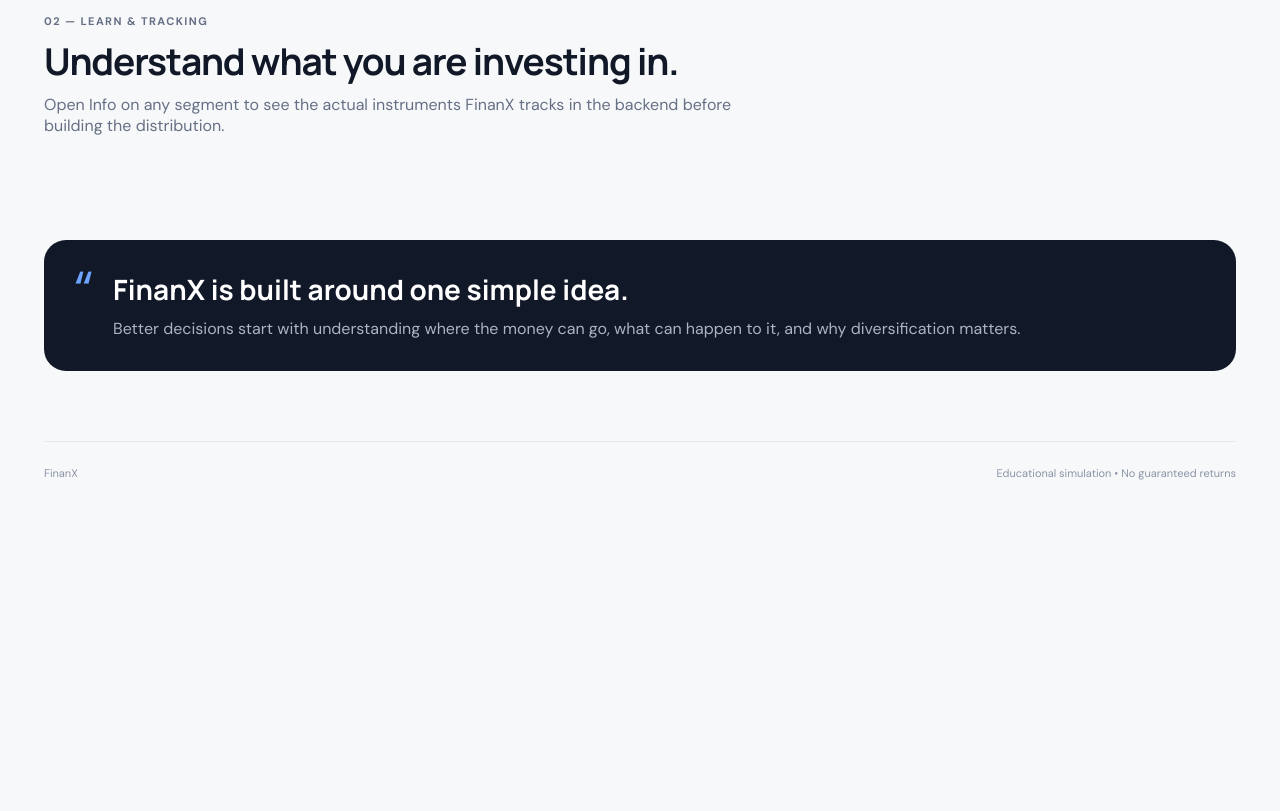
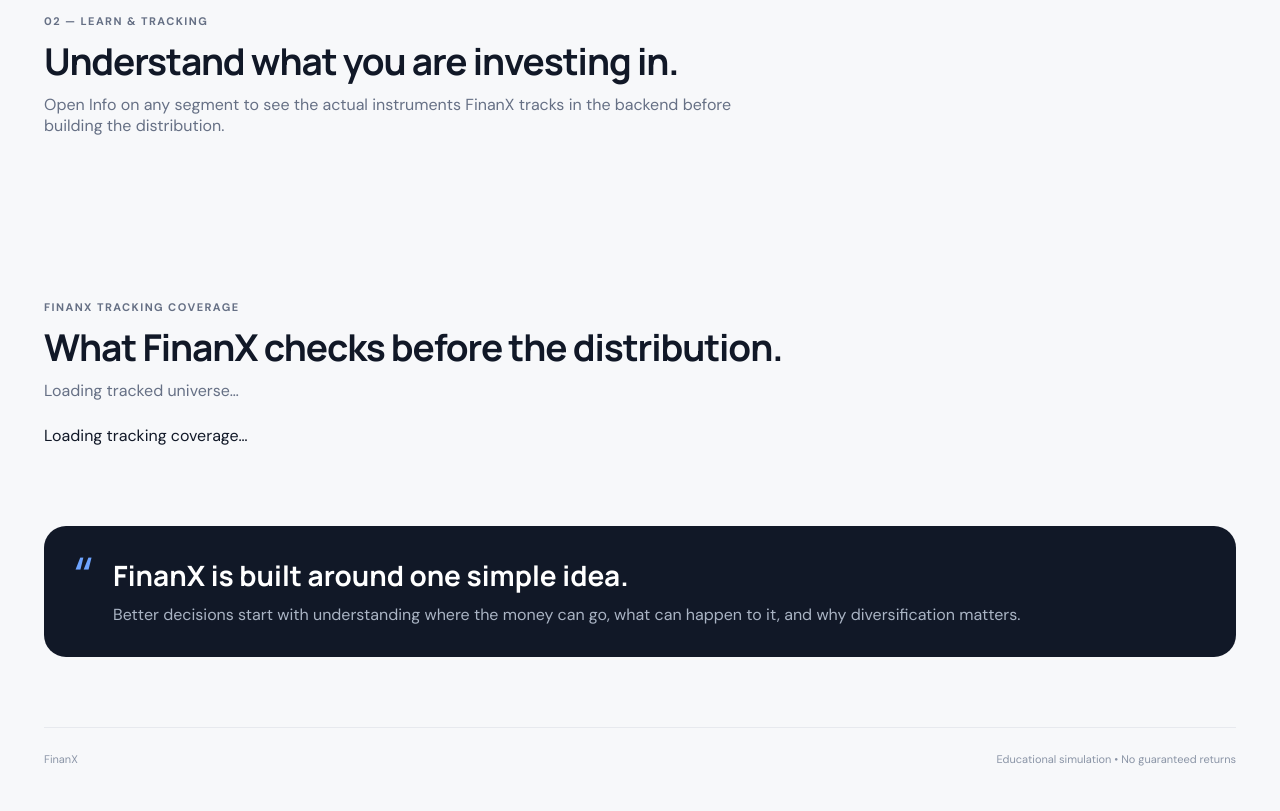
Before and after one commit to Dsingh0510/FinanX, a Flask app: template templates/dashboard.html in a window 1280 px wide. Shown: the part 2228-3039 px from the top of the page. Before the commit the page ends 2708 px from the top, so only its background shows below. Run offline with Flask 3, Linux system fonts and the light colour scheme; the template is opened without the code that fills it, so the values that code supplies are empty.

Commit message:
Add visible tracking coverage panel

```diff
--- a/templates/dashboard.html
+++ b/templates/dashboard.html
@@ -114,6 +114,19 @@
       </div>
     </section>
 
+    <section class="section tracking-section" id="tracking">
+      <div class="section-head">
+        <div>
+          <div class="eyebrow">FINANX TRACKING COVERAGE</div>
+          <h2>What FinanX checks before the distribution.</h2>
+          <p id="tracking-summary-text">Loading tracked universe…</p>
+        </div>
+      </div>
+      <div class="tracking-grid" id="tracking-grid">
+        <div class="tracking-loading">Loading tracking coverage…</div>
+      </div>
+    </section>
+
     <section class="section final-note">
       <div class="quote-card"><div class="quote-mark">“</div><div><h2>FinanX is built around one simple idea.</h2><p>Better decisions start with understanding where the money can go, what can happen to it, and why diversification matters.</p></div></div>
     </section>
@@ -141,7 +154,7 @@
       <div><b>How it works</b><span id="modal-how"></span></div>
     </div>
     <div class="tracked-scope" id="modal-tracking">
-      <div class="tracked-scope-head"><div><b>What FinanX tracks for this segment</b><span>These are the instruments used in the backend tracking layer before market-adjusted analysis.</span></div><span class="tracked-count" id="modal-tracking-count">Loading…</span></div>
+      <div class="tracked-scope-head"><div><b>What FinanX tracks for this segment</b><span>These are the entities FinanX is configured to track and, when live data is available, the live universe checked before market-adjusted analysis.</span></div><span class="tracked-count" id="modal-tracking-count">Loading…</span></div>
       <div class="tracked-source" id="modal-tracking-source"></div>
       <div class="tracked-list" id="modal-tracking-list"><div class="tracked-empty">Loading tracked universe…</div></div>
     </div>
@@ -215,6 +228,37 @@ async function openModal(slug){
 
 document.getElementById('modal-close').onclick=()=>document.getElementById('info-modal').classList.add('hidden');
 document.getElementById('info-modal').addEventListener('click',e=>{if(e.target.id==='info-modal')e.currentTarget.classList.add('hidden')});
+
+async function loadTrackingCoverage(){
+  const grid=document.getElementById('tracking-grid');
+  const summary=document.getElementById('tracking-summary-text');
+  if(!grid) return;
+  try{
+    const r=await fetch('/api/tracking',{cache:'no-store'});
+    const data=await r.json();
+    if(!r.ok) throw new Error(data.message||'Tracking data unavailable');
+    const order=[['stocks','Stocks'],['fno','F&O'],['mutual-funds','Mutual Funds'],['bonds','Bonds / Debt'],['fd','Bank FDs']];
+    summary.textContent=data.live_quotes_configured
+      ? 'Live universe is active. Open Info on each segment to see every tracked entity.'
+      : 'Configured universe is shown below. Live Upstox quotes need the Vercel token to be enabled.';
+    grid.innerHTML=order.map(([slug,label])=>{
+      const c=(data.categories||{})[slug]||{};
+      const live=c.mode==='live quotes';
+      return `<article class="tracking-card">
+        <div class="tracking-card-top"><span>${escapeHtml(label)}</span><span class="tracking-status ${live?'live':'configured'}">${live?'LIVE':'CONFIGURED'}</span></div>
+        <strong>${Number(c.tracked||0)}${c.target?` / ${c.target}`:''}</strong>
+        <small>${escapeHtml(c.source||'Backend tracking')}</small>
+        <button type="button" class="tracking-view-btn" data-slug="${escapeHtml(slug)}">View all tracked →</button>
+      </article>`;
+    }).join('');
+    grid.querySelectorAll('.tracking-view-btn').forEach(btn=>{
+      btn.addEventListener('click',()=>openModal(btn.dataset.slug));
+    });
+  }catch(e){
+    summary.textContent='Tracking coverage is temporarily unavailable.';
+    grid.innerHTML=`<div class="tracking-error">${escapeHtml(e.message||'Try again shortly.')}</div>`;
+  }
+}
 
 async function createPlan(e){
  e.preventDefault();
@@ -371,6 +415,7 @@ function renderHeroMarket(items){
 }
 
 renderLearn();
+loadTrackingCoverage();
 refreshMarket();
 setInterval(refreshMarket,180000);
 // Re-check the local cache quickly after startup so background AMFI/commodity history
```
